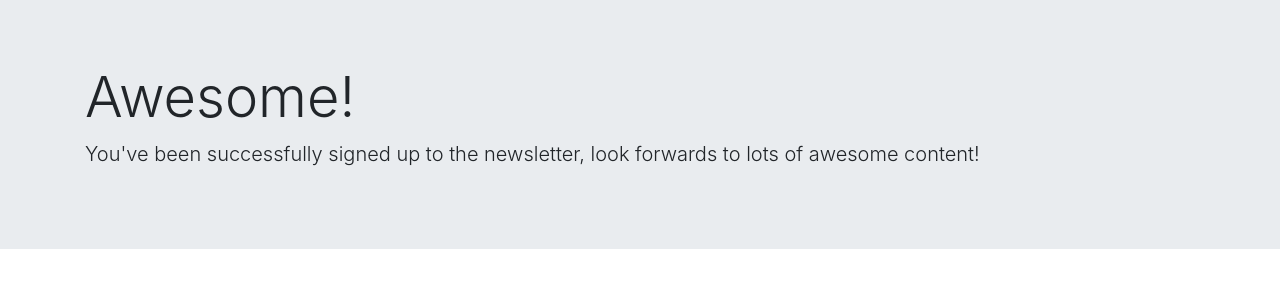
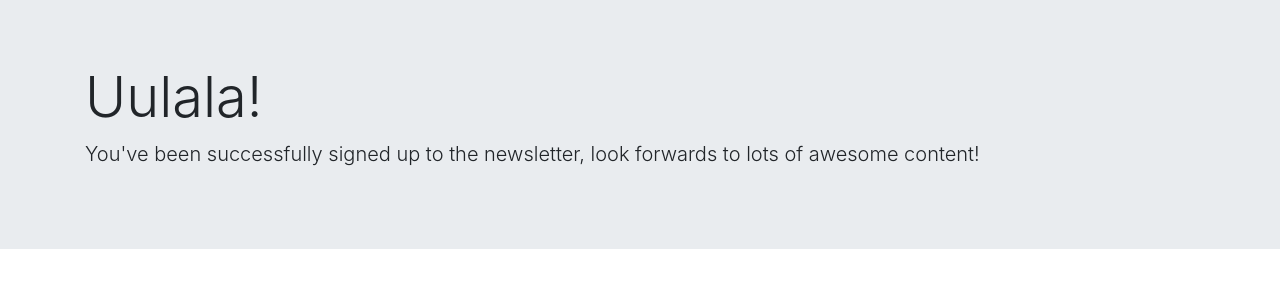
Before and after one commit to samimbari/Newsletter-Signup-App, a website: page success.html in a window 1280 px wide. Drawn offline with nearby package versions, Linux system fonts and the light colour scheme.

Commit message:
Change in h1

```diff
--- a/success.html
+++ b/success.html
@@ -13,7 +13,7 @@
 
   <div class="jumbotron jumbotron-fluid">
     <div class="container">
-      <h1 class="display-4">Awesome!</h1>
+      <h1 class="display-4">Uulala!</h1>
       <p class="lead">You've been successfully signed up to the newsletter, look forwards to lots of awesome content!</p>
     </div>
   </div>
```
